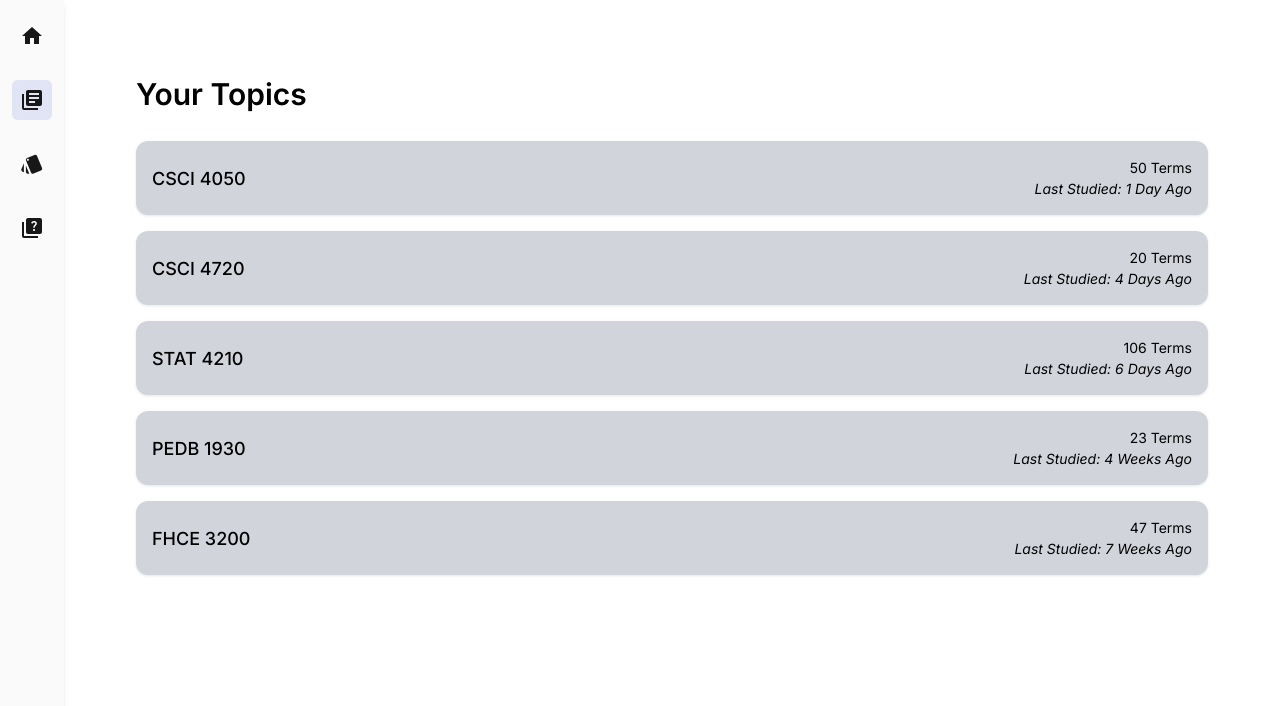
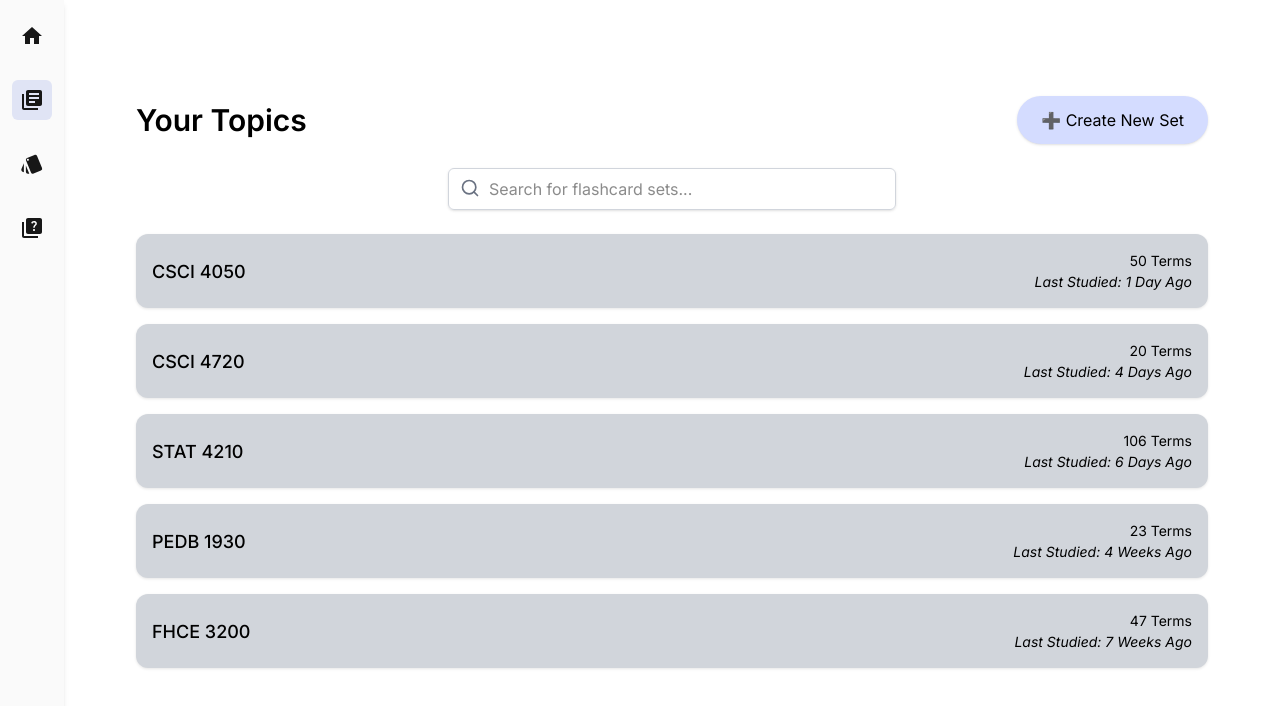
Before and after one commit to bhargavgudapati/csci4050project, a Next.js app in the folder seekdeeplearning/: page /SetList in a window 1280 px wide. Shown: the top 706 px of the page. Built offline with nearby package versions, Linux system fonts and the light colour scheme.

Commit message:
small change to Front end things

```diff
--- a/seekdeeplearning/src/app/SetList/page.tsx
+++ b/seekdeeplearning/src/app/SetList/page.tsx
@@ -1,6 +1,9 @@
-import React from 'react';
+'use client';
+
+import React, { useState } from 'react';
 import './SetList.css';
 import NavBar from '../components/NavBar';
+import { Search } from 'lucide-react'; // Adjust based on your icon setup
 
 const topics = [
   { title: "CSCI 4050", terms: 50, lastStudied: new Date(Date.now() - 1 * 86400000) },
@@ -19,20 +22,53 @@ function formatLastStudied(date: Date): string {
 }
 
 export default function SetList() {
+  const [searchTerm, setSearchTerm] = useState('');
+  const [titleInputVisible, setTitleInputVisible] = useState(false);
+
+  const filteredTopics = topics.filter((topic) =>
+    topic.title.toLowerCase().includes(searchTerm.toLowerCase())
+  );
+
   return (
     <>
-    <NavBar />
-    <main className="ml-16 p-6">
-      <div className="p-6 space-y-6">
+      <NavBar />
+      <main className="ml-16 p-6">
+        <div className="p-6 space-y-6">
           <div className="main">
             <div className="header">
-              <h1 className="header-title">Your Topics</h1>
             </div>
 
+            {/* Create New Flashcard Set Button */}
+            <div className="flex items-center justify-between mb-6">
+              <h1 className="header-title">Your Topics</h1>
+              <button
+                onClick={() => setTitleInputVisible(true)}
+                className="bg-[#D4DCFF] text-black px-6 py-3 rounded-full shadow hover:bg-[#c3d2ff]"
+              >
+                ➕ Create New Set
+              </button>
+            </div>
+
+
+            {/* Search Bar with Icon */}
+            <div className="flex items-center justify-center mb-6 relative w-full max-w-md mx-auto">
+              <div className="relative w-full">
+                <Search className="absolute left-3 top-2.5 text-gray-500 w-5 h-5" />
+                <input
+                  type="text"
+                  placeholder="Search for flashcard sets..."
+                  value={searchTerm}
+                  onChange={(e) => setSearchTerm(e.target.value)}
+                  className="w-full pl-10 pr-4 py-2 border border-gray-300 rounded-md shadow-sm focus:outline-none focus:ring-2 focus:ring-indigo-500"
+                />
+              </div>
+            </div>
+
+            {/* Topic List */}
             <div className="topic-list">
-              {topics.map((topic, index) => (
-                <a href={'/' + topic.title}>
-                  <div key={index} className="topic-card">
+              {filteredTopics.map((topic, index) => (
+                <a key={index} href={'/' + topic.title}>
+                  <div className="topic-card">
                     <span className="topic-title">{topic.title}</span>
                     <div className="topic-meta">
                       <div>{topic.terms} Terms</div>
@@ -45,8 +81,8 @@ export default function SetList() {
               ))}
             </div>
           </div>
-      </div>
-    </main>
+        </div>
+      </main>
     </>
   );
 }
--- a/seekdeeplearning/src/app/api/flashcards/route.ts
+++ b/seekdeeplearning/src/app/api/flashcards/route.ts
@@ -24,8 +24,3 @@ export async function POST(request: NextRequest) {
         );
     }
 }
-<<<<<<< HEAD
-
-
-=======
->>>>>>> f26576c29fd6112bab45ca61c13433ca5bfa39f1
```
